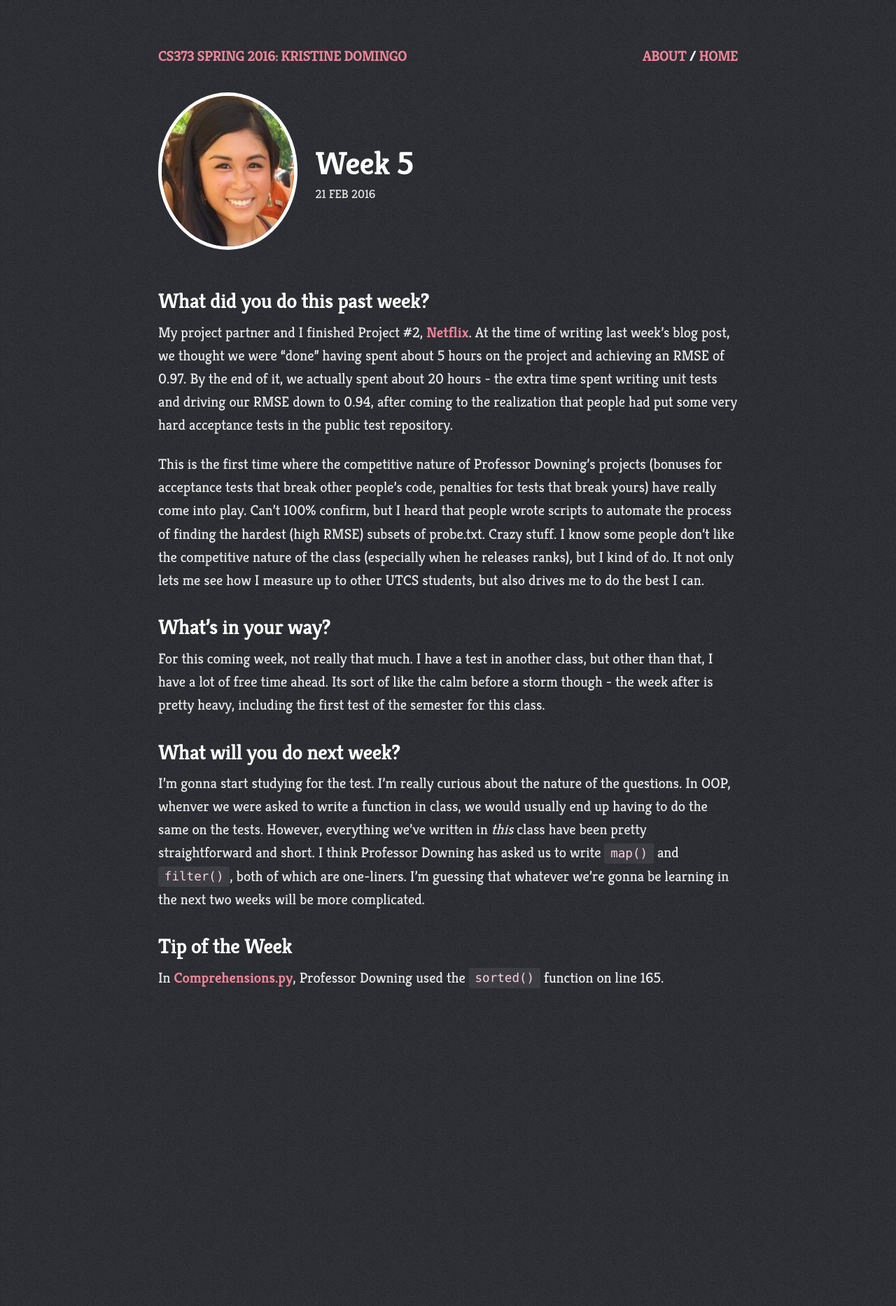
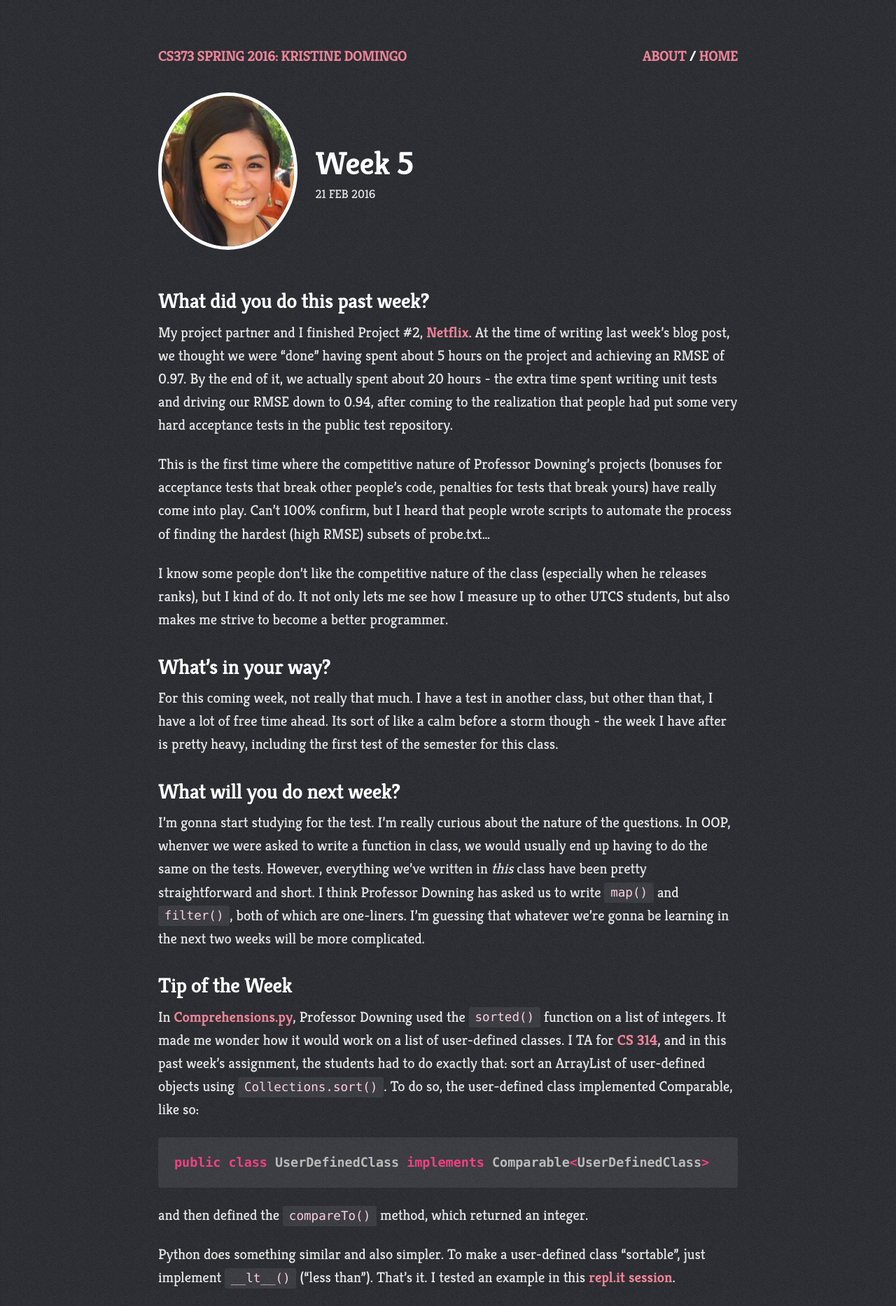
Before and after one commit to kristinedomingo/cs373-blog, a Jekyll site: the page built from _posts/2016-02-21-week-5.md, in a window 1280 px wide. Shown: the whole page at 70% size. Built offline with Jekyll 4.4.1, drawn with Linux system fonts in a browser that asks for light colours; before the commit the page ends 1437 px from its top, so only the background shows below that.

Commit message:
Completed week 5 post

```diff
--- a/_posts/2016-02-21-week-5.md
+++ b/_posts/2016-02-21-week-5.md
@@ -13,16 +13,19 @@ nature of Professor Downing's projects (bonuses for acceptance tests
 that break other people's code, penalties for tests that break yours)
 have really come into play. Can't 100% confirm, but I heard that people
 wrote scripts to automate the process of finding the hardest (high RMSE)
-subsets of probe.txt. Crazy stuff. I know some people don't like the
+subsets of probe.txt...
+
+I know some people don't like the
 competitive nature of the class (especially when he releases ranks),
 but I kind of do. It not only lets me see how I measure up to other
-UTCS students, but also drives me to do the best I can.
+UTCS students, but also makes me strive to become a better
+programmer.
 
 ### What's in your way?
 
 For this coming week, not really that much. I have a test in another
 class, but other than that, I have a lot of free time ahead. Its
-sort of like the calm before a storm though - the week after is pretty
+sort of like a calm before a storm though - the week I have after is pretty
 heavy, including the first test of the semester for this class.
 
 ### What will you do next week?
@@ -39,4 +42,19 @@ learning in the next two weeks will be more complicated.
 ### Tip of the Week
 
 In [Comprehensions.py](https://github.com/gpdowning/cs373/blob/master/examples/Comprehensions.py),
-Professor Downing used the `sorted()` function on line 165.
+Professor Downing used the `sorted()` function on a list of integers. It
+made me wonder how it would work on a list of
+user-defined classes. I TA for [CS 314](https://www.cs.utexas.edu/~scottm/cs314/),
+and in this past week's assignment, the students had to do exactly that:
+sort an ArrayList of user-defined objects using `Collections.sort()`. To do
+so, the user-defined class implemented Comparable, like so:
+
+~~~java
+public class UserDefinedClass implements Comparable<UserDefinedClass>
+~~~
+
+and then defined the `compareTo()` method, which returned an integer.
+
+Python does something similar and also simpler. To make a user-defined class
+"sortable", just implement `__lt__()` ("less than"). That's it. I tested an
+example in this [repl.it session](https://repl.it/BopT/0).
--- a/style.scss
+++ b/style.scss
@@ -457,7 +457,7 @@ tbody tr:nth-child(odd) th {
 .highlight .gu { color: #aaaaaa } /* Generic.Subheading */
 .highlight .gt { color: #aa0000 } /* Generic.Traceback */
 .highlight .kc { color: #000000; font-weight: bold } /* Keyword.Constant */
-.highlight .kd { color: #000000; font-weight: bold } /* Keyword.Declaration */
+.highlight .kd { color: #f14184; font-weight: bold } /* Keyword.Declaration */
 .highlight .kn { color: #000000; font-weight: bold } /* Keyword.Namespace */
 .highlight .kp { color: #000000; font-weight: bold } /* Keyword.Pseudo */
 .highlight .kr { color: #000000; font-weight: bold } /* Keyword.Reserved */
@@ -466,7 +466,7 @@ tbody tr:nth-child(odd) th {
 .highlight .s { color: #f4f471 } /* Literal.String */
 .highlight .na { color: #008080 } /* Name.Attribute */
 .highlight .nb { color: #0086B3 } /* Name.Builtin */
-.highlight .nc { color: #445588; font-weight: bold } /* Name.Class */
+.highlight .nc { color: #bbbbbb; font-weight: bold } /* Name.Class */
 .highlight .no { color: #008080 } /* Name.Constant */
 .highlight .nd { color: #3c5d5d; font-weight: bold } /* Name.Decorator */
 .highlight .ni { color: #800080 } /* Name.Entity */
```
